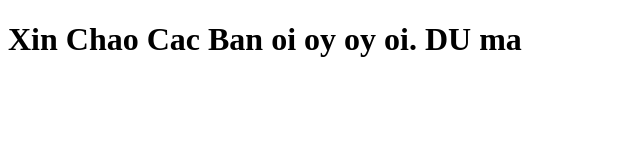
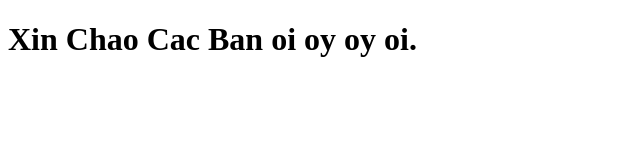
Before and after one commit to Ldiablo1302/Coursera1, a plain HTML site: page site/index.html in a window 1280 px wide. Shown: the whole page, without its empty margins (0-640 px from the left). Drawn offline with Linux system fonts and the light colour scheme.

Commit message:
Module2- Solution

```diff
--- a/site/index.html
+++ b/site/index.html
@@ -4,6 +4,6 @@
 	<title>My new project</title>
 </head>
 <body>
-<h1> Xin Chao Cac Ban oi oy oy oi. DU ma</h1>
+<h1> Xin Chao Cac Ban oi oy oy oi. </h1>
 </body>
 </html>
```
Also changed, not shown: module2-solution/module2-solution.html (added).
